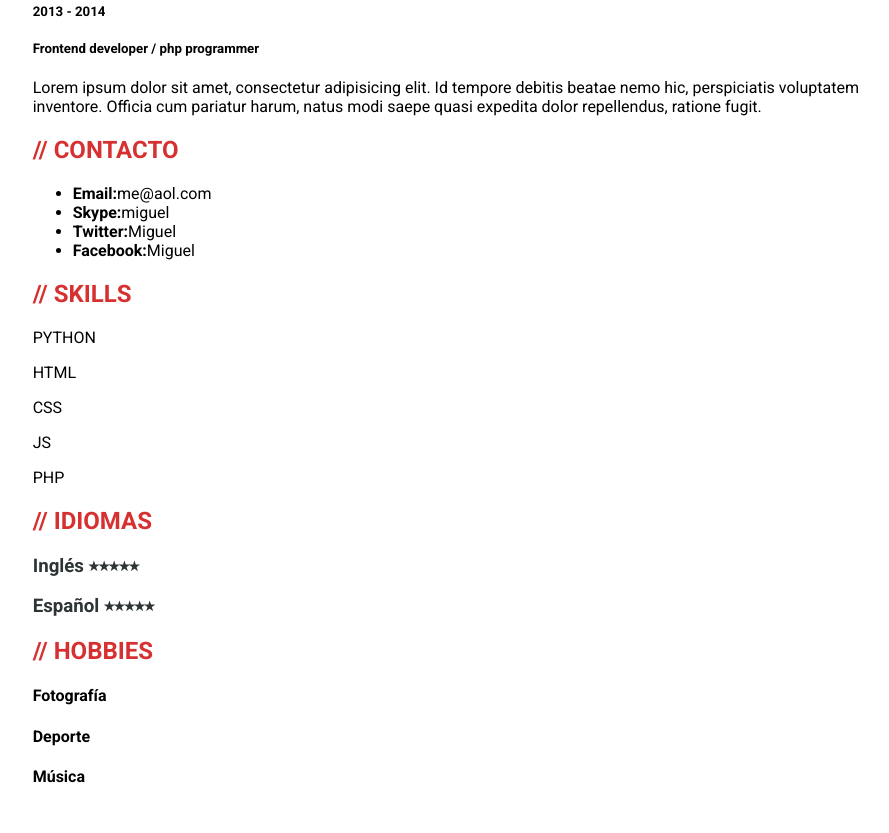
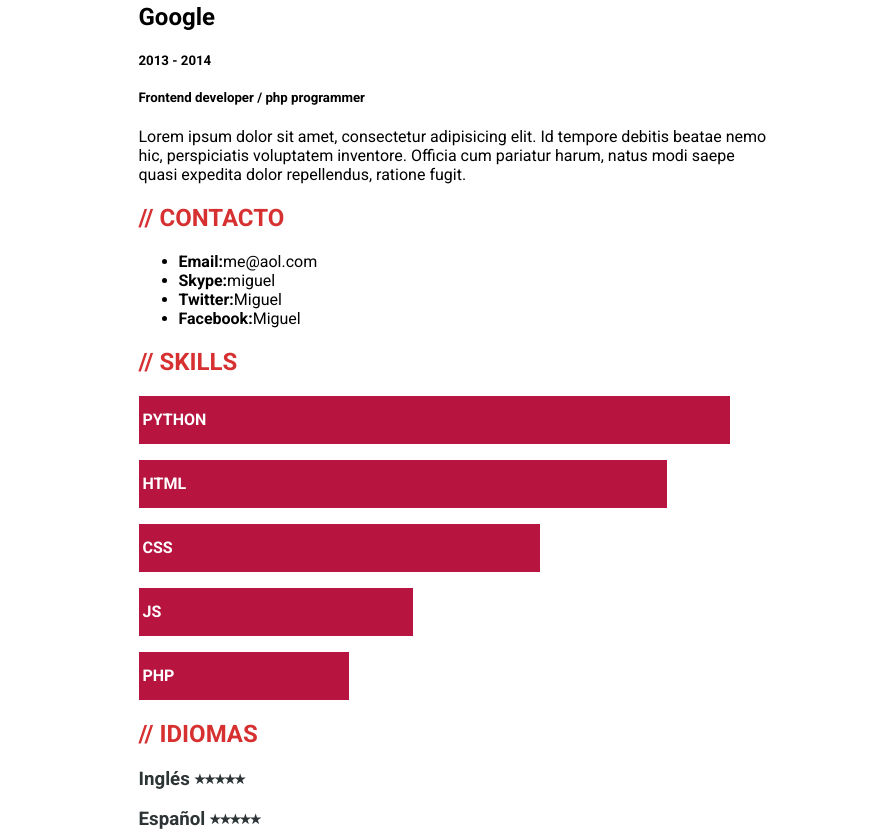
Before and after one commit to paskuvan/desafio06, a plain HTML site: page index.html in a window 1280 px wide. Shown: the part 879-1712 px from the top of the page, without its empty margins (189-1078 px from the left). Before the commit the page ends 1686 px from the top, so only its background shows below. Drawn offline with Linux system fonts and the light colour scheme.

Commit message:
actualizando...

```diff
--- a/css/style.css
+++ b/css/style.css
@@ -35,6 +35,60 @@ body {
   margin-top: -11.5px;
   margin-left: -23px;
 }
+
+.barra {
+  text-align: left;
+  padding-right: 20px;
+  line-height: 40px;
+  background-color: #b71540;
+  color: white;
+  }
+
+  .texto-barra {
+    padding: 4px;
+    font-weight: 700;
+  }
+
+  .barra-python {
+    width: 90%;
+  }
+
+  .barra-html {
+    width: 80%;
+  }
+
+  .barra-css {
+    width: 60%;
+  }
+
+  .barra-js {
+    width: 40%;
+  }
+
+  .barra-php {
+    width: 30%;
+  }
+
+  .fotografia {
+    background-color: #b71540;
+    padding: 5px;
+    width: 75px;
+    color: white;
+  }
+
+  .deporte {
+    background-color: #b71540;
+    padding: 5px;
+    width: 65px;
+    color: white;
+  }
+
+  .musica {
+    background-color: #b71540;
+    padding: 5px;
+    width: 53px;
+    color: white;
+  }
 
 
 
--- a/index.html
+++ b/index.html
@@ -15,7 +15,7 @@
     <!--header -->
     <div class="header">
         <div class="row">
-            <div class="container col-4 col-med-8">
+            <div class="container col-6">
                 <img src="images/avatar.png" class="center" alt="">
                 <p>HOLA MI NOMBRE ES <span style="color:#d63031;">MIGUEL</span> Y ESTE ES MI RESUMEN</p>
             </div>
@@ -26,7 +26,7 @@
     <!--acerca -->
     <div class="acerca">
         <div class="row">
-            <div class="container col-4 col-med-8">
+            <div class="container col-6">
                 <h2 class="texto-rojo">// ACERCA </h2>
                 <p>Lorem ipsum dolor sit amet, consectetur adipisicing elit. Reiciendis amet praesentium tenetur, totam labore voluptatem! Ut placeat totam reiciendis, saepe voluptate sit corrupti rerum dignissimos, laboriosam aspernatur, architecto hic eius?</p>
             </div>
@@ -37,7 +37,7 @@
     <!--educacion -->
     <div class="educacion">
         <div class="row">
-            <div class="container col-4 col-med-8">
+            <div class="container col-6">
                 <h2 class="texto-rojo">// EDUCACIÓN</h2>
                 <h4>2012</h4>
                 <h5 class="burbuja">I WAS BORN IN SANTIAGO
@@ -54,7 +54,7 @@
     <!--experiencia -->
     <div class="experiencia">
         <div class="row">
-            <div class="container col-4 col-med-8">
+            <div class="container col-6">
                 <h2 class="texto-rojo">// EXPERIENCIA</h2>
                 <h2><strong>Google</strong></h2>
                 <h5>2013 - 2014</h5>
@@ -73,7 +73,7 @@
     <!--contacto-->
     <div class="contacto">
         <div class="row">
-            <div class="container col-4 col-med-8">
+            <div class="container col-6">
                 <h2 class="texto-rojo">// CONTACTO</h2>
                 <ul>
                     <li><b>Email:</b>me@aol.com</li>
@@ -89,7 +89,7 @@
     <!--habilidades-->
     <div class="habilidades">
         <div class="row">
-            <div class="container col-4 col-med-8">
+            <div class="container col-6">
                <h2 class="texto-rojo">// SKILLS</h2>
                 <div class="barra barra-python">
                     <p class="texto-barra">PYTHON</p>
@@ -115,7 +115,7 @@
     <!--idiomas-->
     <div class="idiomas">
         <div class="row">
-            <div class="container col-4 col-med-8">
+            <div class="container col-6">
                 <h2 class="texto-rojo">// IDIOMAS</h2>
                 <h3 class="texto-negro">Inglés ⭒⭒⭑⭑⭑</h3>
                 <h3 class="texto-negro">Español ⭑⭑⭑⭑⭑</h3>
@@ -128,7 +128,7 @@
     <!--idiomas-->
     <div class="idiomas">
         <div class="row">
-            <div class="container col-4 col-med-8">
+            <div class="container col-6">
                 <h2 class="texto-rojo">// HOBBIES</h2>
                 <h4 class="fotografia">Fotografía</h4>
                 <h4 class="deporte">Deporte</h4>
```
